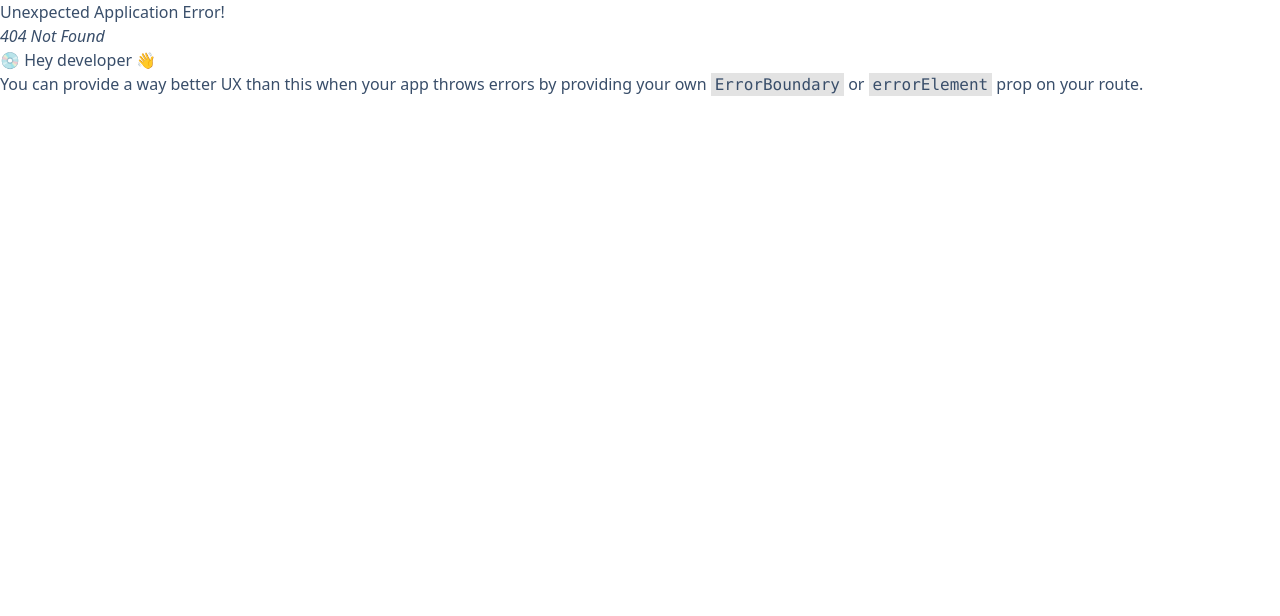
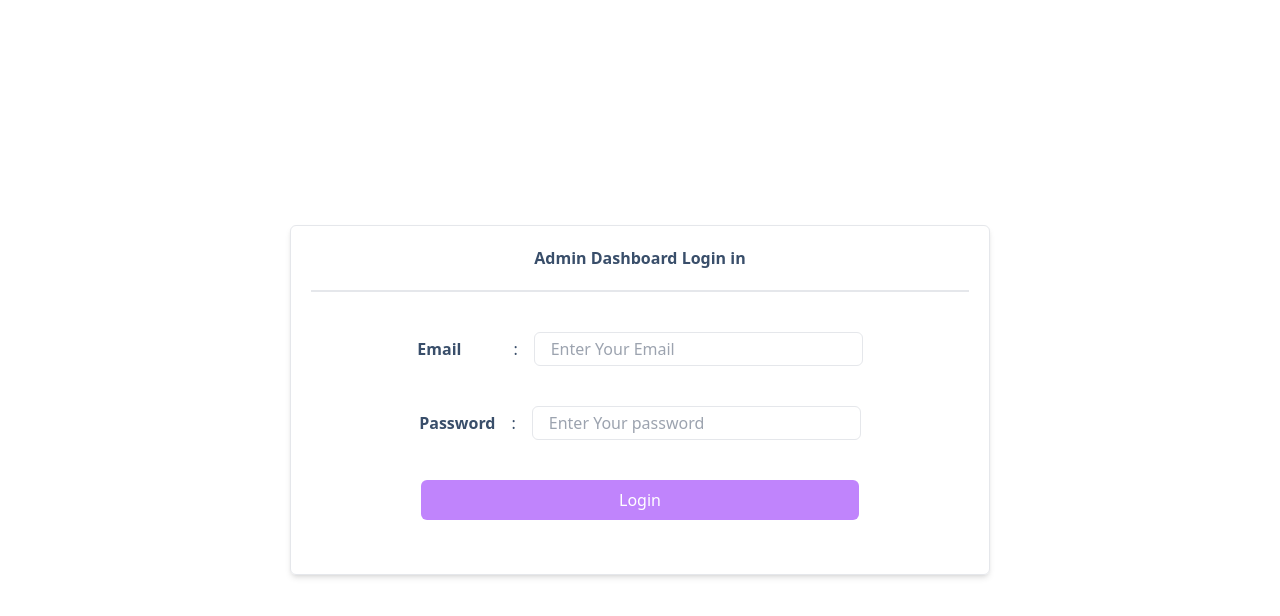
Before and after one commit to MinKhant21/Phone_shop_web, a React (Vite) app: page /dashboard/login in a window 1280 px wide. Before the commit this address had no page. Shown: the top 616 px of the page. Built offline with nearby package versions, Linux system fonts and the light colour scheme.

Commit message:
DashboardLogin

```diff
--- /dev/null
+++ b/src/pages/dashboard/Login.tsx
@@ -0,0 +1,26 @@
+
+export default function Login() {
+  const HandleLogin = () => {
+
+  }
+  return (
+    <div className=" h-screen w-full flex justify-center items-center mx-auto">
+      <div className=" p-5 w-[700px] h-[350px] border   shadow-md rounded-md flex-row justify-center items-center">
+        <div className=" border-b-2 pb-5">
+          <h1 className=" text-center font-sans font-semibold">Admin Dashboard Login in</h1>
+        </div>
+        <div className=" flex justify-center items-center gap-4 mt-10">
+          <label htmlFor="" className=" font-sans font-bold mr-9">Email</label>:
+          <input type="text" name="email" className=" w-1/2 p-1 rounded-md border pl-4" placeholder="Enter Your Email" />
+        </div>
+        <div className=" flex justify-center items-center gap-4 mt-10">
+          <label htmlFor="" className=" font-sans font-bold ">Password</label>:
+          <input type="text" name="password" className=" w-1/2 p-1 rounded-md bg-white border pl-4" placeholder="Enter Your password" />
+        </div>
+        <div className="flex justify-center items-center mt-10">
+          <button  onClick={HandleLogin} className=" p-2 bg-purple-400 text-white w-2/3 rounded-md">Login</button>
+        </div>
+      </div>
+    </div>
+  )
+}
```
Also changed, not shown: src/router/router.tsx (+6 -1 lines).
